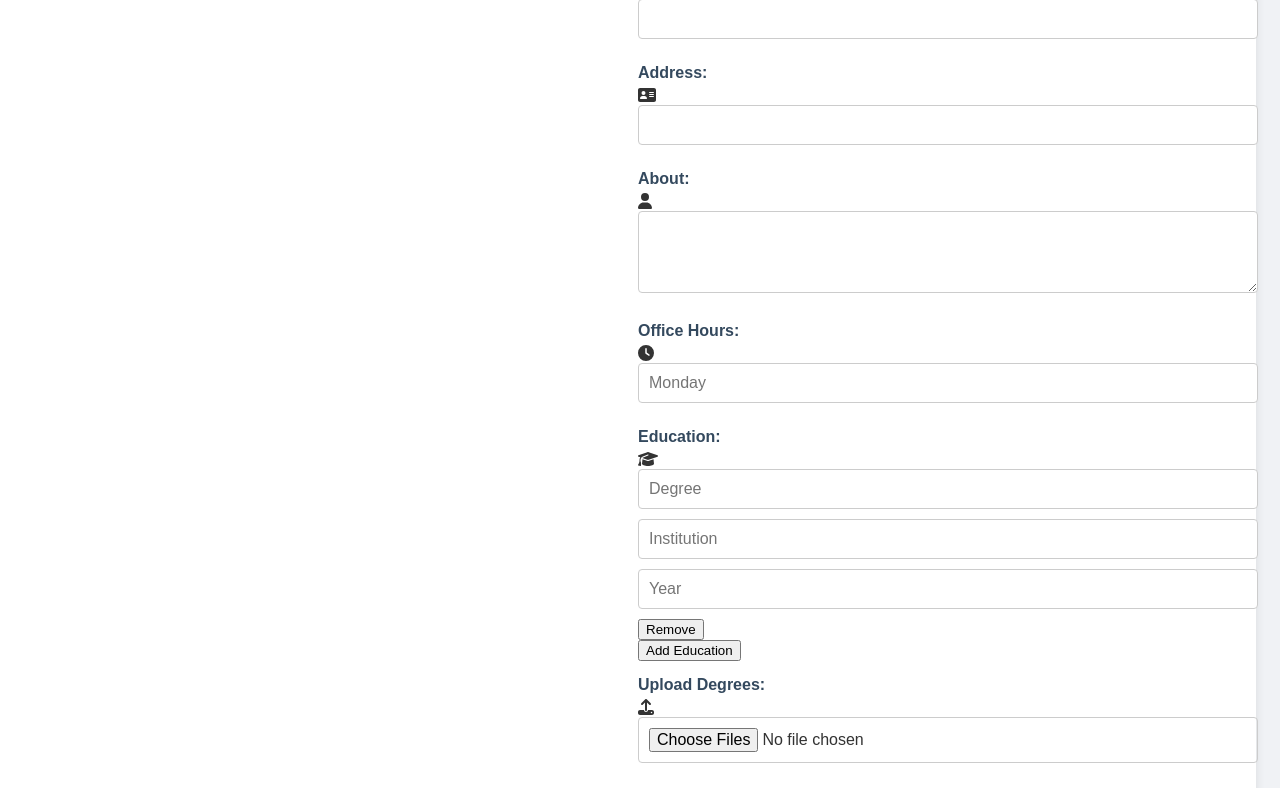
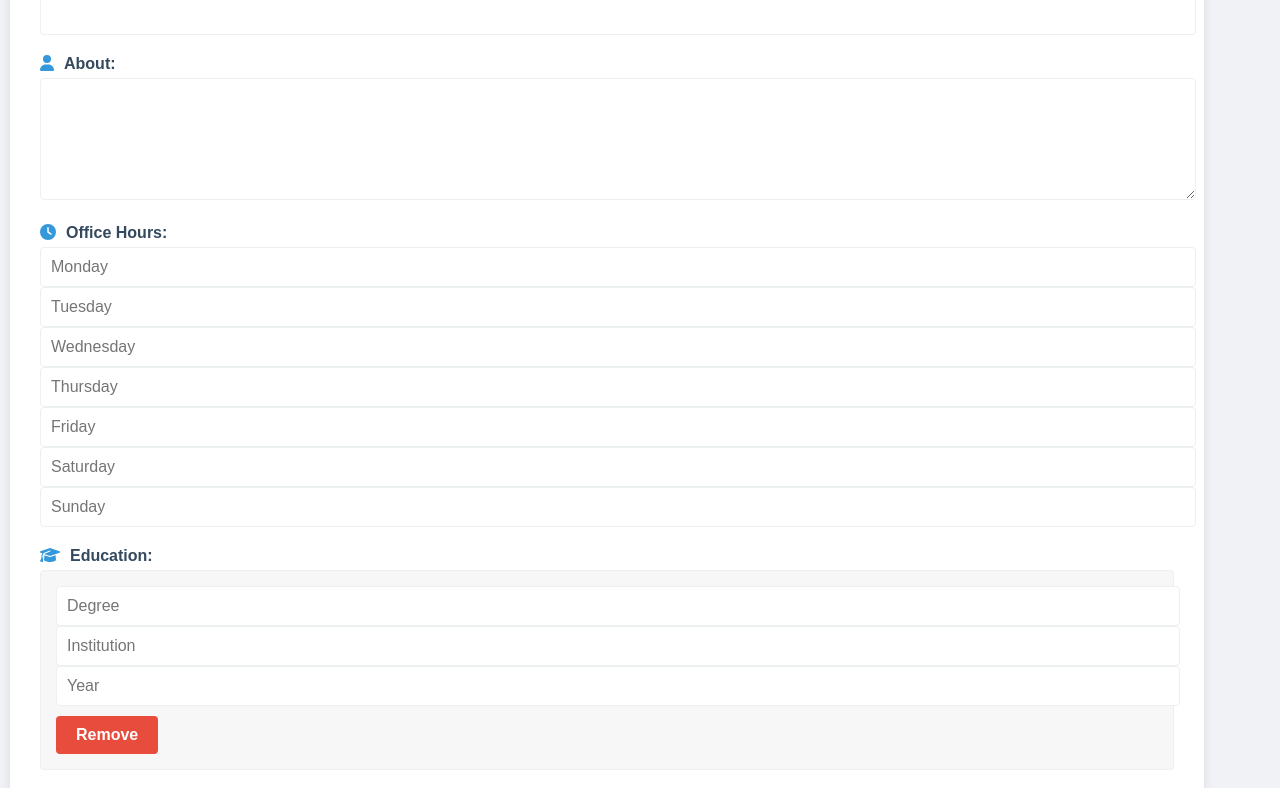
Before and after one commit to hassaan871/smarthealthpro-web, a React (Create React App) app: page /profile-completion in a window 1280 px wide. Shown: the top 788 px of the page. Built offline with nearby package versions, Linux system fonts and the light colour scheme; no server answers.

Commit message:
doctorProfileCompletion ui changes

```diff
--- a/src/components/authentication/signup/UserProfileCompletion.css
+++ b/src/components/authentication/signup/UserProfileCompletion.css
@@ -7,19 +7,16 @@ body {
   display: flex;
   justify-content: center;
   align-items: center;
-  height: 100vh; /* Full viewport height */
-  background-color: #f0f2f5; /* Light background color */
-  overflow: hidden; /* Prevent scrolling */
+  min-height: 100vh;
+  background-color: #ECF0F1;
+  color: #34495E;
 }
 
 /* Form container styling */
 .profile-completionscreen-container {
-  width: 95%;
-  height: 95%;
-  display: grid;
-  grid-template-columns: 1fr 1fr;
-  grid-gap: 20px;
-  padding: 20px;
+  width: 90%;
+  max-width: 1200px;
+  padding: 30px;
   border-radius: 8px;
   background-color: #ffffff;
   box-shadow: 0 4px 10px rgba(0, 0, 0, 0.1);
@@ -28,13 +25,14 @@ body {
 /* Header styling */
 .profile-completionscreen-header {
   text-align: center;
-  margin-bottom: 20px;
-  color: #3498db;
+  margin-bottom: 30px;
+  color: #3498DB;
+  font-size: 28px;
 }
 
 /* Form group styling */
 .profile-completionscreen-form-group {
-  margin-bottom: 15px;
+  margin-bottom: 20px;
 }
 
 /* Label styling */
@@ -46,63 +44,83 @@ body {
 }
 
 /* Input and textarea styling */
-.profile-completionscreen-form-group input,
+.profile-completionscreen-form-input,
 .profile-completionscreen-form-group textarea {
   width: 100%;
   padding: 10px;
-  border: 1px solid #ccc;
+  border: 1px solid #ECF0F1;
   border-radius: 4px;
-  margin-bottom: 10px;
   font-size: 16px;
+  transition: border-color 0.3s ease;
+}
+
+.profile-completionscreen-form-input:focus,
+.profile-completionscreen-form-group textarea:focus {
+  border-color: #3498DB;
+  outline: none;
 }
 
 /* Textarea specific styling */
 .profile-completionscreen-form-group textarea {
   resize: vertical;
-  min-height: 60px;
+  min-height: 100px;
 }
 
 /* Education item styling */
-.profile-completionscreen-education-item {
-  margin-bottom: 10px;
+.profile-completionscreen-education-entry {
+  margin-bottom: 15px;
   padding: 15px;
-  border: 1px solid #ddd;
+  border: 1px solid #ECF0F1;
   border-radius: 4px;
   background-color: #f7f7f7;
 }
 
 /* Button styling */
 .profile-completionscreen-button {
-  padding: 10px 15px;
+  padding: 10px 20px;
   background-color: #F1C40F;
-  color: white;
+  color: #34495E;
   border: none;
   border-radius: 4px;
   cursor: pointer;
   font-size: 16px;
-  transition: background-color 0.3s ease;
+  font-weight: bold;
+  transition: background-color 0.3s ease, transform 0.1s ease;
   margin-top: 10px;
   margin-right: 10px;
 }
 
 /* Hover effect for buttons */
 .profile-completionscreen-button:hover {
-  background-color: #FFA07A;
+  background-color: #f39c12;
+  transform: translateY(-2px);
 }
 
 /* Remove button styling */
 .profile-completionscreen-button[type='button'] {
-  background-color: #dc3545;
+  background-color: #e74c3c;
+  color: white;
 }
 
 /* Remove button hover effect */
 .profile-completionscreen-button[type='button']:hover {
-  background-color: #c82333;
+  background-color: #c0392b;
+}
+
+/* Icon styling */
+.profile-completionscreen-form-group .fa-icon {
+  margin-right: 10px;
+  color: #3498DB;
 }
 
 /* Responsive design adjustments */
 @media (max-width: 768px) {
   .profile-completionscreen-container {
-    grid-template-columns: 1fr;
+    width: 95%;
+    padding: 20px;
+  }
+
+  .profile-completionscreen-header {
+    font-size: 24px;
   }
 }
--- a/src/components/authentication/signup/UserProfileCompletion.js
+++ b/src/components/authentication/signup/UserProfileCompletion.js
@@ -1,4 +1,3 @@
-// src/components/authentication/signup/UserProfileCompletion.js
 import React, { useState, useEffect } from 'react';
 import axiosInstance from '../../../axiosInstance';
 import "./UserProfileCompletion.css";
@@ -12,15 +11,8 @@ const UserProfileCompletion = () => {
     address: '',
     about: '',
     officeHours: {
-      monday: '',
-      tuesday: '',
-      wednesday: '',
-      thursday: '',
-      friday: '',
-      saturday: '',
-      sunday: '',
+      monday: '', tuesday: '', wednesday: '', thursday: '', friday: '', saturday: '', sunday: ''
     },
-    // education: [{ degree:
     education: [{ degree: '', institution: '', year: '' }],
     degreeFiles: [],
     profileImage: null
@@ -28,85 +20,93 @@ const UserProfileCompletion = () => {
 
   const handleInputChange = (e) => {
     const { name, value } = e.target;
-    setUser({ ...user, [name]: value });
+    setUser(prevUser => ({ ...prevUser, [name]: value }));
   };
 
   const handleOfficeHoursChange = (e) => {
     const { name, value } = e.target;
-    setUser({ ...user, officeHours: { ...user.officeHours, [name]: value } });
+    setUser(prevUser => ({
+      ...prevUser,
+      officeHours: { ...prevUser.officeHours, [name]: value }
+    }));
   };
 
   const handleEducationChange = (index, e) => {
     const { name, value } = e.target;
-    const updatedEducation = [...user.education];
-    updatedEducation[index][name] = value;
-    setUser({ ...user, education: updatedEducation });
+    setUser(prevUser => {
+      const updatedEducation = [...prevUser.education];
+      updatedEducation[index] = { ...updatedEducation[index], [name]: value };
+      return { ...prevUser, education: updatedEducation };
+    });
   };
 
   const addEducationField = () => {
-    setUser({
-      ...user,
-      education: [...user.education, { degree: '', institution: '', year: '' }],
-    });
+    setUser(prevUser => ({
+      ...prevUser,
+      education: [...prevUser.education, { degree: '', institution: '', year: '' }]
+    }));
   };
 
   const removeEducationField = (index) => {
-    const updatedEducation = [...user.education];
-    updatedEducation.splice(index, 1);
-    setUser({ ...user, education: updatedEducation });
+    setUser(prevUser => ({
+      ...prevUser,
+      education: prevUser.education.filter((_, i) => i !== index)
+    }));
   };
 
   const handleFileChange = (e) => {
-    setUser({ ...user, degreeFiles: e.target.files });
+    setUser(prevUser => ({ ...prevUser, degreeFiles: Array.from(e.target.files) }));
   };
 
   const handleImageChange = (e) => {
-    setUser({ ...user, profileImage: e.target.files[0] });
+    setUser(prevUser => ({ ...prevUser, profileImage: e.target.files[0] }));
   };
 
   const handleSubmit = async (e) => {
     e.preventDefault();
     const formData = new FormData();
-    formData.append('specialization', user.specialization);
-    formData.append('cnic', user.cnic);
-    formData.append('address', user.address);
-    formData.append('about', user.about);
-    for (let [key, value] of Object.entries(user.officeHours)) {
-      formData.append(`officeHours[${key}]`, value);
-    }
+
+    Object.keys(user).forEach(key => {
+      if (key === 'officeHours') {
+        Object.entries(user.officeHours).forEach(([day, hours]) => {
+          formData.append(`officeHours[${day}]`, hours);
+        });
+      } else if (key === 'education') {
         user.education.forEach((edu, index) => {
-      formData.append(`education[${index}][degree]`, edu.degree);
-      formData.append(`education[${index}][institution]`, edu.institution);
-      formData.append(`education[${index}][year]`, edu.year);
+          Object.entries(edu).forEach(([field, value]) => {
+            formData.append(`education[${index}][${field}]`, value);
           });
-    Array.from(user.degreeFiles).forEach((file) => {
+        });
+      } else if (key === 'degreeFiles') {
+        user.degreeFiles.forEach(file => {
           formData.append('degreeFiles', file);
         });
-
-    if (user.profileImage) {
+      } else if (key === 'profileImage' && user.profileImage) {
         formData.append('profileImage', user.profileImage);
+      } else {
+        formData.append(key, user[key]);
       }
+    });
 
     try {
       await axiosInstance.post('/auth/profile', formData, {
-        headers: {
-          'Content-Type': 'multipart/form-data',
-        },
+        headers: { 'Content-Type': 'multipart/form-data' }
       });
-      window.location.href = '/dashboard'; // Redirect to dashboard after profile completion
+      window.location.href = '/dashboard';
     } catch (err) {
-      console.error(err);
+      console.error('Error submitting profile:', err);
+      // Add error handling here (e.g., display error message to user)
     }
   };
 
   useEffect(() => {
-    // Fetch existing profile data if needed
     const fetchProfile = async () => {
       try {
         const response = await axiosInstance.get('/auth/profile');
-        setUser(response.data);
+        setUser(prevUser => ({ ...prevUser, ...response.data }));
       } catch (err) {
-        console.error('Failed to fetch profile data');
+        console.error('Failed to fetch profile data:', err);
+        // Add error handling here (e.g., display error message to user)
       }
     };
 
@@ -118,8 +118,7 @@ const UserProfileCompletion = () => {
       <h2 className="profile-completionscreen-header">Complete Your Profile</h2>
       <form onSubmit={handleSubmit}>
         <div className="profile-completionscreen-form-group">
-          <label>Specialization:</label>
-          <FontAwesomeIcon icon={faUser} />
+          <label><FontAwesomeIcon icon={faUser} className="fa-icon" />Specialization:</label>
           <input
             type="text"
             name="specialization"
@@ -130,8 +129,7 @@ const UserProfileCompletion = () => {
           />
         </div>
         <div className="profile-completionscreen-form-group">
-          <label>CNIC:</label>
-          <FontAwesomeIcon icon={faAddressCard} />
+          <label><FontAwesomeIcon icon={faAddressCard} className="fa-icon" />CNIC:</label>
           <input
             type="text"
             name="cnic"
@@ -142,8 +140,7 @@ const UserProfileCompletion = () => {
           />
         </div>
         <div className="profile-completionscreen-form-group">
-          <label>Address:</label>
-          <FontAwesomeIcon icon={faAddressCard} />
+          <label><FontAwesomeIcon icon={faAddressCard} className="fa-icon" />Address:</label>
           <input
             type="text"
             name="address"
@@ -154,8 +151,7 @@ const UserProfileCompletion = () => {
           />
         </div>
         <div className="profile-completionscreen-form-group">
-          <label>About:</label>
-          <FontAwesomeIcon icon={faUser} />
+          <label><FontAwesomeIcon icon={faUser} className="fa-icon" />About:</label>
           <textarea
             name="about"
             value={user.about}
@@ -165,21 +161,21 @@ const UserProfileCompletion = () => {
           ></textarea>
         </div>
         <div className="profile-completionscreen-form-group">
-          <label>Office Hours:</label>
-          <FontAwesomeIcon icon={faClock} />
+          <label><FontAwesomeIcon icon={faClock} className="fa-icon" />Office Hours:</label>
+          {Object.entries(user.officeHours).map(([day, hours]) => (
             <input
+              key={day}
               type="text"
-            name="monday"
-            value={user.officeHours.monday}
+              name={day}
+              value={hours}
               onChange={handleOfficeHoursChange}
-            placeholder="Monday"
+              placeholder={day.charAt(0).toUpperCase() + day.slice(1)}
               className="profile-completionscreen-form-input"
             />
-          {/* Add more days similarly */}
+          ))}
         </div>
         <div className="profile-completionscreen-form-group">
-          <label>Education:</label>
-          <FontAwesomeIcon icon={faGraduationCap} />
+          <label><FontAwesomeIcon icon={faGraduationCap} className="fa-icon" />Education:</label>
           {user.education.map((edu, index) => (
             <div key={index} className="profile-completionscreen-education-entry">
               <input
@@ -209,14 +205,13 @@ const UserProfileCompletion = () => {
                 required
                 className="profile-completionscreen-form-input"
               />
-              <button type="button" onClick={() => removeEducationField(index)}>Remove</button>
+              <button type="button" onClick={() => removeEducationField(index)} className="profile-completionscreen-button">Remove</button>
             </div>
           ))}
-          <button type="button" onClick={addEducationField}>Add Education</button>
+          <button type="button" onClick={addEducationField} className="profile-completionscreen-button">Add Education</button>
         </div>
         <div className="profile-completionscreen-form-group">
-          <label>Upload Degrees:</label>
-          <FontAwesomeIcon icon={faUpload} />
+          <label><FontAwesomeIcon icon={faUpload} className="fa-icon" />Upload Degrees:</label>
           <input
             type="file"
             multiple
@@ -225,8 +220,7 @@ const UserProfileCompletion = () => {
           />
         </div>
         <div className="profile-completionscreen-form-group">
-          <label>Profile Image:</label>
-          <FontAwesomeIcon icon={faUpload} />
+          <label><FontAwesomeIcon icon={faUpload} className="fa-icon" />Profile Image:</label>
           <input
             type="file"
             onChange={handleImageChange}
```
Lines whose indentation alone changed are shown as unchanged.
